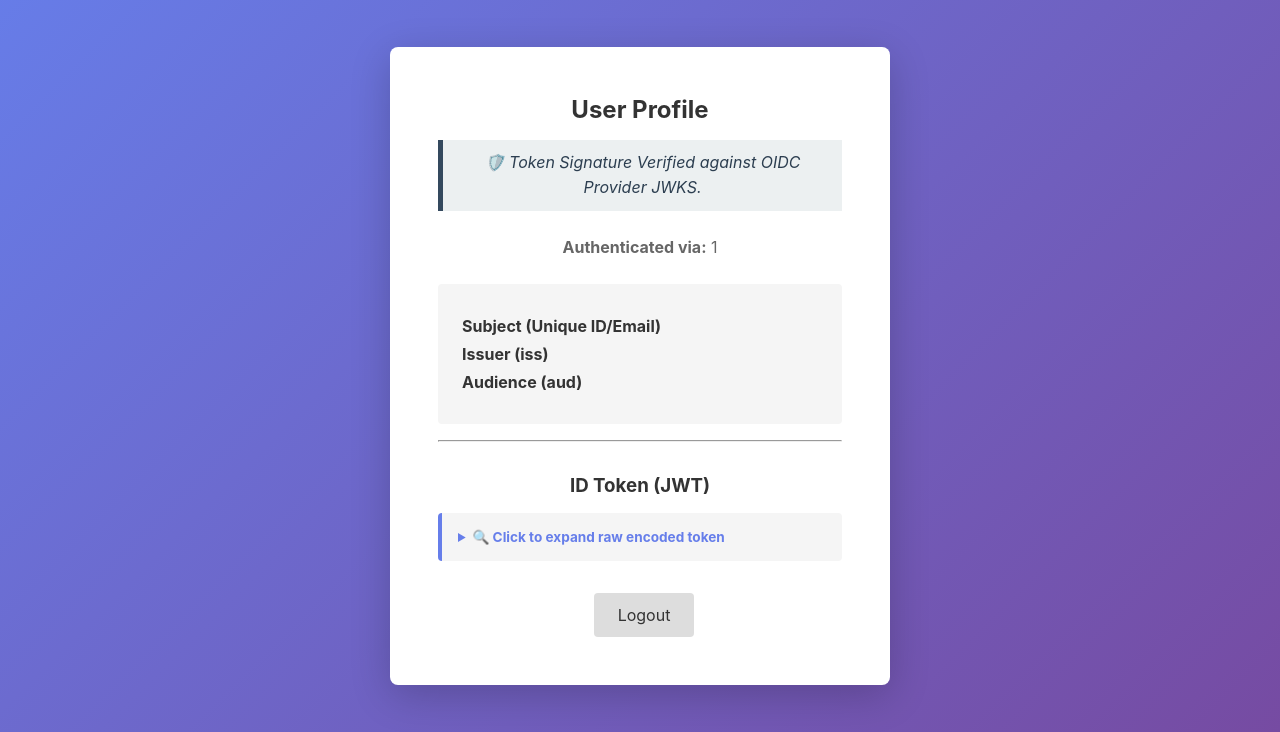
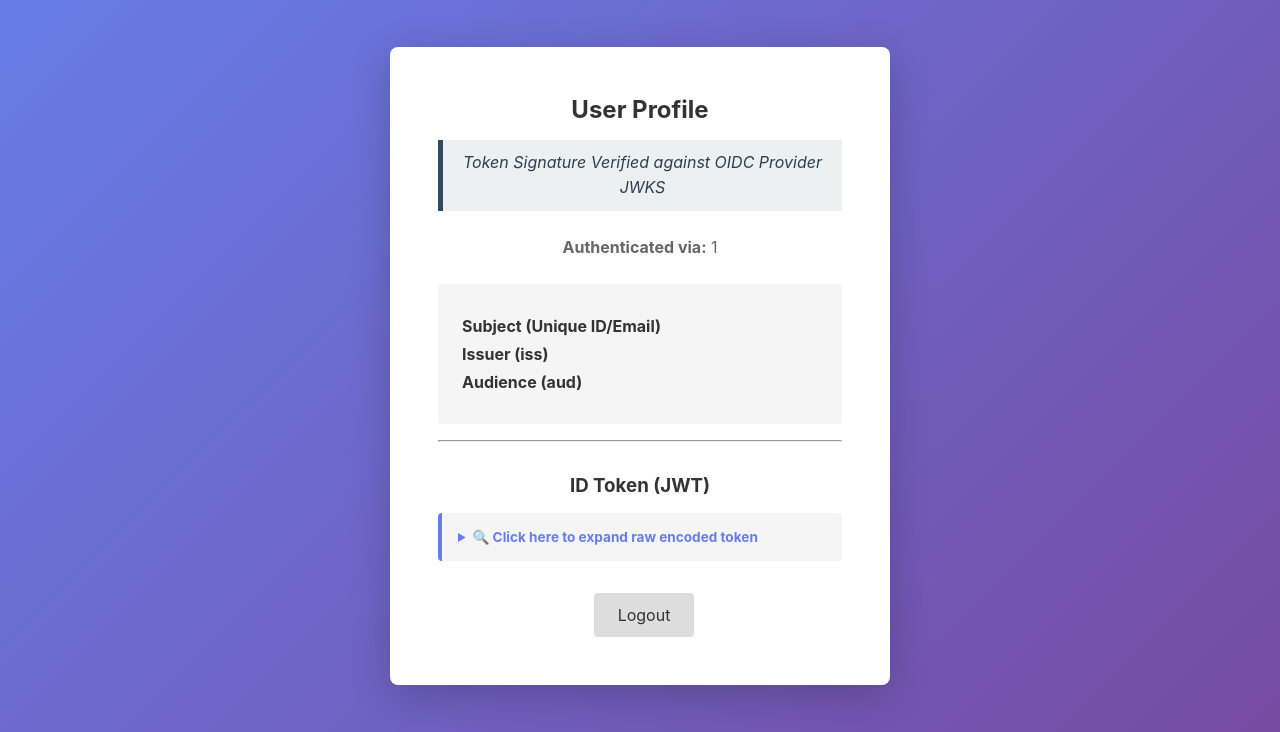
Before and after one commit to faithmry/netsec-assignment-1-oidc, a Flask app: page /profile in a window 1280 px wide. Shown: the part 68-800 px from the top of the page. Run offline with Flask 3, Linux system fonts and the light colour scheme; the visitor is signed in with stand-in values (Sample User, id 1); parts of the project's set-up code (start-up, migrations or seed data) failed here and were passed over.

Commit message:
edit htm;
Updated the wording of the security note and summary for clarity.

```diff
--- a/templates/profile.html
+++ b/templates/profile.html
@@ -21,7 +21,7 @@
 
 {% block content %}
 <h2>User Profile</h2>
-<p class="security-note">🛡️ Token Signature Verified against OIDC Provider JWKS.</p>
+<p class="security-note">Token Signature Verified against OIDC Provider JWKS</p>
 <p><strong>Authenticated via:</strong> {{ auth_provider|capitalize }}</p>
 
 <div class="user-info">
@@ -52,7 +52,7 @@
 <h3 style="margin-top: 2rem; text-align: center; color: #333;">ID Token (JWT)</h3>
 <div class="token-info">
     <details>
-        <summary style="cursor: pointer; font-weight: bold; color: #667eea;">🔍 Click to expand raw encoded token</summary>
+        <summary style="cursor: pointer; font-weight: bold; color: #667eea;">🔍 Click here to expand raw encoded token</summary>
         <div class="jwt-decoder" style="margin-top: 0.5rem;">
             {{ id_token }}
         </div>
```
